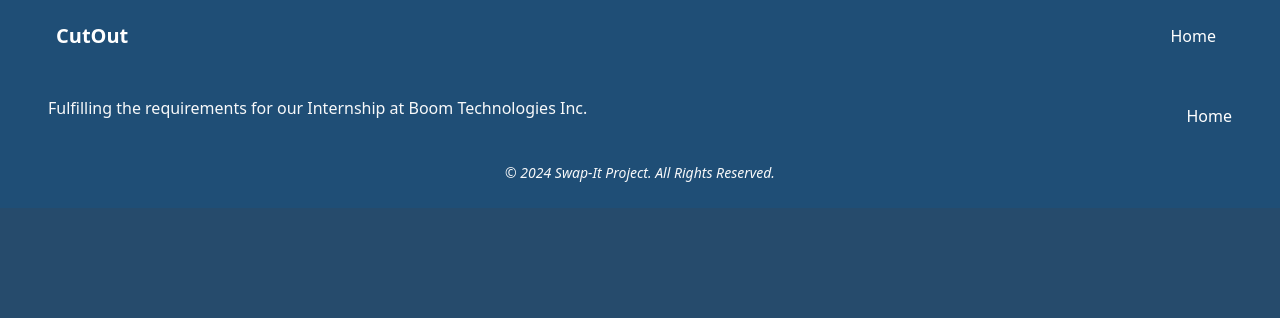
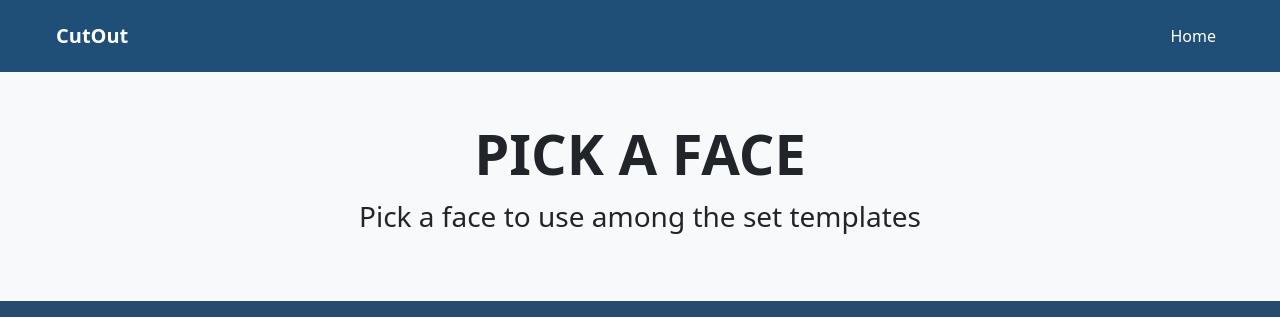
Before and after one commit to bruhhhyannnn/CutOut_Temp, a Flask app: template templates/swapping-select-face.html in a window 1280 px wide. Shown: the top 318 px of the page. Before the commit the page ends 182 px from the top, so only its background shows below. Run offline with Flask 3, Linux system fonts and the light colour scheme; the template is opened without the code that fills it, so the values that code supplies are empty.

Commit message:
added sections and styles for swapping-select-face.html

```diff
--- a/templates/swapping-select-face.html
+++ b/templates/swapping-select-face.html
@@ -4,5 +4,45 @@
 
 {% block content %}
 
+<!-- FIRST SECTION -->
+<section id="first-section">
+  <div class="mt-0.5 p-5 text-center bg-light">
+    <h3 class="display-4 fw-bold">PICK A FACE</h3>
+    <p class="lead fs-3">Pick a face to use among the set templates</p>
+  </div>
+</section>
+
+<!-- SECOND SECTION -->
+<section id="second-section">
+  <div class="container mt-3 p-5">
+    <div class="row justify-content-center">
+      <div class="col-lg-4 col-md-5 text-center ">
+        <p class="display-5 text-light">Upload an Image</p>
+        <a href="#">
+          <div style="background-color: #2D5A7F;" class="rounded-5 p-5">
+            <img src="assets/icons/upload-icon-swapping-page.png" class="img-fluid w-50" alt="Upload Image">
+          </div>
+        </a>
+      </div>
+      <div class="col-auto my-auto text-center">
+        <h3 style="color: #FFF;">OR</h3>
+      </div>
+      <div class="col-lg-4 col-md-5 text-center">
+        <p class="display-5 text-light">Take a Picture</p>
+        <a href="#">
+          <div style="background-color: #2D5A7F;" class="rounded-5 p-5">
+            <img src="assets/icons/take-picture-icon-swapping-page.png" class="img-fluid w-50" alt="Upload Image">
+          </div>
+        </a>
+      </div>
+    </div>
+    <div class="row text-end mt-5">
+      <div class="col">
+        <button class="btn btn-secondary fw-bold me-3" id="back-button" href="#">Go Back</button>
+        <button class="btn btn-primary fw-bold" id="continue-button" href="#">Continue</button>
+      </div>
+    </div>
+  </div>
+</section>
 
 {% endblock %}
```
Also changed, not shown: static/css/swapping-select-face.css (+10 -0 lines).
